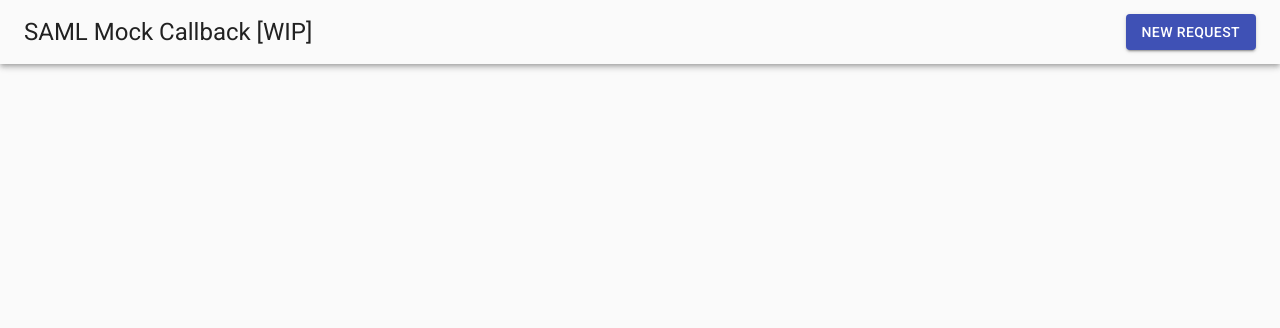
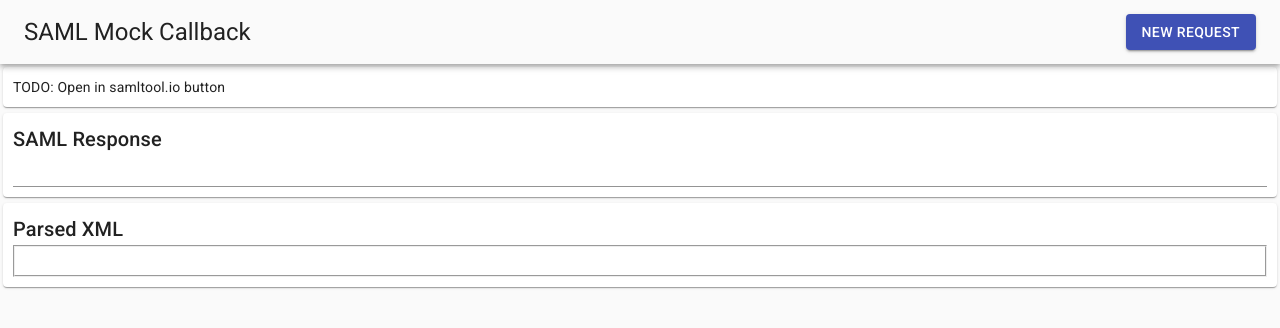
Before and after one commit to thameera/saml-mock, a Next.js app: page /callback in a window 1280 px wide. Shown: the top 328 px of the page. Built offline with nearby package versions, Linux system fonts and the light colour scheme.

Commit message:
Show decoded response in callback page

```diff
--- a/components/XMLEditor.js
+++ b/components/XMLEditor.js
@@ -13,7 +13,7 @@ export default function XMLEditor({ xmlStr, updateXmlStr }) {
   }, [])
 
   const handleChange = (editor, data, value) => {
-    updateXmlStr(value)
+    updateXmlStr && updateXmlStr(value)
   }
 
   return (
--- a/package.json
+++ b/package.json
@@ -23,6 +23,7 @@
     "urlencoded-body-parser": "^3.0.0",
     "uuid": "^8.3.2",
     "xml-crypto": "^2.1.2",
+    "xml-formatter": "^2.4.0",
     "xmldom": "^0.6.0",
     "xpath": "0.0.32"
   },
--- a/pages/callback.js
+++ b/pages/callback.js
@@ -1,7 +1,17 @@
 import Head from 'next/head'
-import { AppBar, Button, Paper, Toolbar, Typography } from '@material-ui/core'
+import {
+  AppBar,
+  Button,
+  Grid,
+  Paper,
+  TextField,
+  Toolbar,
+  Typography,
+} from '@material-ui/core'
+import xmlFormat from 'xml-formatter'
 import parse from 'urlencoded-body-parser'
 import styles from '../styles/Home.module.css'
+import XMLEditor from '../components/XMLEditor'
 
 export default function Callback(props) {
   return (
@@ -12,7 +22,7 @@ export default function Callback(props) {
 
       <AppBar position="sticky" color="transparent">
         <Toolbar>
-          <Typography variant="h5">SAML Mock Callback [WIP]</Typography>
+          <Typography variant="h5">SAML Mock Callback</Typography>
           <div className={styles.grow} />
           <Button
             variant="contained"
@@ -25,18 +35,50 @@ export default function Callback(props) {
         </Toolbar>
       </AppBar>
 
-      <Paper>{props.response}</Paper>
+      <Grid container>
+        <Grid item xs={12}>
+          <Paper className={styles.paper}>
+            TODO: Open in samltool.io button
+          </Paper>
+        </Grid>
+        <Grid item xs={12}>
+          <Paper className={styles.paper}>
+            <Typography variant="h6">SAML Response</Typography>
+            <TextField
+              fullWidth
+              value={props.response}
+              multiline
+              maxRows={4}
+              InputProps={{ readOnly: true }}
+            />
+          </Paper>
+        </Grid>
+        <Grid item xs={12}>
+          <Paper className={styles.paper}>
+            <Typography variant="h6">Parsed XML</Typography>
+            <XMLEditor xmlStr={props.xml} />
+          </Paper>
+        </Grid>
+      </Grid>
     </>
   )
 }
 
 export async function getServerSideProps(context) {
+  // TODO: error handle, support GET
   const b = context.req.method === 'POST' ? await parse(context.req) : {}
+
+  let xml = ''
+  if (b.SAMLResponse) {
+    const decoded = Buffer.from(b.SAMLResponse, 'base64').toString()
+    xml = xmlFormat(decoded)
+  }
 
   return {
     props: {
       response: b.SAMLResponse || '',
       relayState: b.RelayState || '',
+      xml,
     },
   }
 }
--- a/pages/sp.js
+++ b/pages/sp.js
@@ -67,7 +67,7 @@ export default function SP() {
 
       <AppBar position="sticky" color="transparent">
         <Toolbar>
-          <Typography variant="h5">SAML Mock SP [WIP]</Typography>
+          <Typography variant="h5">SAML Mock SP</Typography>
           <div className={styles.grow} />
           <Button
             variant="contained"
```
Also changed, not shown: 1 other file (tests, documents, lock files or other folders).
